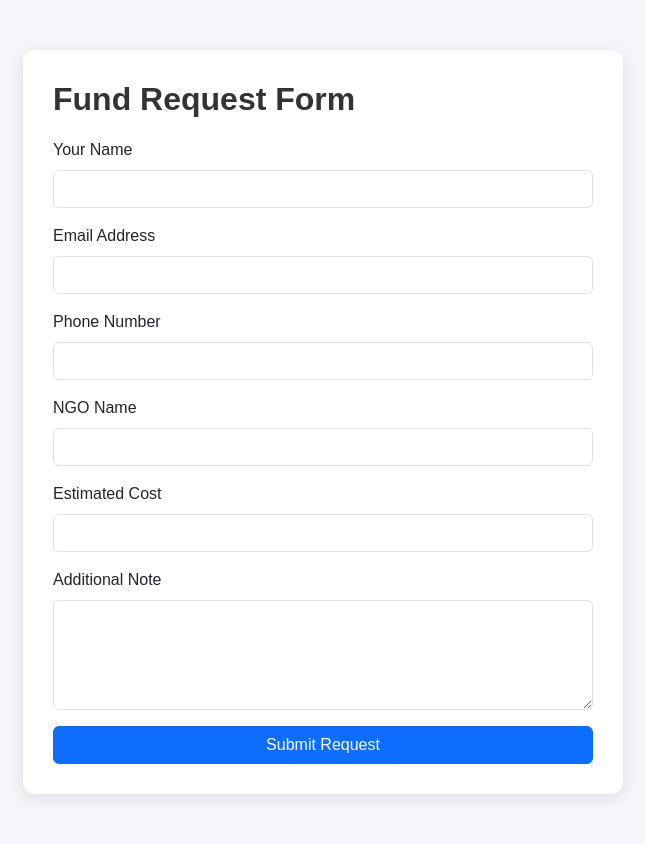
After one commit to php20type/CSR, a Laravel app: page /fund-request in a window 1280 px wide. The commit adds this page. Shown: the whole page, without its empty margins (317-962 px from the left). Run offline with Laravel 12, Linux system fonts and the light colour scheme.

Commit message:
added a fund request form

```diff
--- /dev/null
+++ b/app/Http/Controllers/NgoRequestController.php
@@ -0,0 +1,48 @@
+<?php
+
+namespace App\Http\Controllers;
+
+use App\Models\NgoRequest;
+use Illuminate\Http\Request;
+use Illuminate\Support\Facades\Mail;
+
+class NgoRequestController extends Controller
+{
+    public function create()
+    {
+        return view('ngo_requests.form');
+    }
+
+    public function store(Request $request)
+    {
+        $request->validate([
+            'name' => 'required|string|max:255',
+            'email' => 'required|email',
+            'phone' => 'required|string|max:15',
+            'ngo_name' => 'required|string|max:255',
+            'cost' => 'nullable|numeric',
+            'note' => 'nullable|string',
+        ]);
+
+        NgoRequest::create($request->all());
+
+        Mail::send('emails.fund_request', [
+            'name' => $request->name,
+            'email' => $request->email,
+            'phone' => $request->phone,
+            'ngo_name' => $request->ngo_name,
+            'cost' => $request->cost,
+            'note' => $request->note,
+        ], function ($message) {
+            $message->to(['php20.department@gmail.com', 'bde3.sxope@gmail.com', 'bde55.department@gmail.com'])
+                ->subject('🔔 New Fund Request Submitted');
+        });
+        return redirect()->back()->with('success', 'Your request has been submitted successfully!');
+    }
+
+    public function showFundRequest()
+    {
+        $requests = NgoRequest::latest()->paginate(10);
+        return view('ngo_requests.show_request', compact('requests'));
+    }
+}
--- a/resources/views/admin/sidebar.blade.php
+++ b/resources/views/admin/sidebar.blade.php
@@ -21,6 +21,12 @@
             </a>
         </li>
 
+        <li class="nav-item">
+            <a href="{{ route(name: 'fund.requests.index') }}" class="nav-link text-white">
+                <i class="fas fa-hand-holding-heart"></i> NGO Requests
+            </a>
+        </li>
+
         <!-- Show Bills -->
         <li class="nav-item">
             <a class="nav-link text-white" href="{{ route('bills.index') }}">
--- a/resources/views/home.blade.php
+++ b/resources/views/home.blade.php
@@ -22,6 +22,7 @@
         <a class="navbar-brand" href="#">NGO Finance</a>
         <div>
             <a href="{{ route('login') }}" class="btn btn-primary">Login</a>
+            <a href="{{ route('fund-request.form') }}" class="btn btn-primary">Fund Request Form</a>
             {{-- <a href="{{ route('register') }}" class="btn btn-success">Register</a> --}}
         </div>
     </nav>
@@ -30,7 +31,7 @@
     <div id="carouselExample" class="carousel slide" data-bs-ride="carousel">
         <div class="carousel-inner">
             <div class="carousel-item active">
-                <img src="{{ asset('images/slider1.png') }}" class="d-block w-100" alt="NGO 1">
+                <img src="{{ asset('images/slider1.jpg') }}" class="d-block w-100" alt="NGO 1">
             </div>
         </div>
         <button class="carousel-control-prev" type="button" data-bs-target="#carouselExample" data-bs-slide="prev">
--- /dev/null
+++ b/resources/views/ngo_requests/form.blade.php
@@ -0,0 +1,89 @@
+<!DOCTYPE html>
+<html lang="en">
+<head>
+    <meta charset="UTF-8">
+    <meta name="viewport" content="width=device-width, initial-scale=1.0">
+    <title>Fund Request Form</title>
+    <link href="https://cdn.jsdelivr.net/npm/bootstrap@5.3.2/dist/css/bootstrap.min.css" rel="stylesheet">
+    <style>
+        body {
+            background: #f4f6f9;
+            font-family: Arial, sans-serif;
+        }
+        .form-container {
+            max-width: 600px;
+            margin: 50px auto;
+            background: #fff;
+            padding: 30px;
+            border-radius: 12px;
+            box-shadow: 0 4px 15px rgba(0,0,0,0.1);
+        }
+        h2 {
+            margin-bottom: 20px;
+            font-weight: bold;
+            color: #333;
+        }
+        button {
+            width: 100%;
+            font-weight: bold;
+        }
+    </style>
+</head>
+<body>
+
+<div class="form-container">
+    <h2>Fund Request Form</h2>
+
+    @if(session('success'))
+        <div class="alert alert-success">{{ session('success') }}</div>
+    @endif
+
+    {{-- Validation Errors --}}
+    @if ($errors->any())
+        <div class="alert alert-danger">
+            <ul class="mb-0">
+                @foreach ($errors->all() as $error)
+                    <li>{{ $error }}</li>
+                @endforeach
+            </ul>
+        </div>
+    @endif
+
+    <form action="{{ route('fund-request.store') }}" method="POST">
+        @csrf
+        <div class="mb-3">
+            <label class="form-label">Your Name</label>
+            <input type="text" name="name" class="form-control" required>
+        </div>
+
+        <div class="mb-3">
+            <label class="form-label">Email Address</label>
+            <input type="email" name="email" class="form-control" required>
+        </div>
+
+        <div class="mb-3">
+            <label class="form-label">Phone Number</label>
+            <input type="text" name="phone" class="form-control" required>
+        </div>
+
+        <div class="mb-3">
+            <label class="form-label">NGO Name</label>
+            <input type="text" name="ngo_name" class="form-control" required>
+        </div>
+
+        <div class="mb-3">
+            <label class="form-label">Estimated Cost</label>
+            <input type="number" name="cost" class="form-control">
+        </div>
+
+        <div class="mb-3">
+            <label class="form-label">Additional Note</label>
+            <textarea name="note" class="form-control" rows="4"></textarea>
+        </div>
+
+        <button type="submit" class="btn btn-primary">Submit Request</button>
+    </form>
+</div>
+
+</body>
+</html>
--- a/routes/web.php
+++ b/routes/web.php
@@ -6,6 +6,8 @@ use Illuminate\Support\Facades\Route;
 use App\Http\Controllers\NGOController;
 use App\Http\Controllers\BillController;
 use App\Http\Controllers\SettingController;
+use App\Http\Controllers\NgoRequestController;
+
 
 Route::get('/', function () {
     return view('home');
@@ -46,5 +48,8 @@ Route::middleware(['auth'])->group(function () {
     Route::delete('/fund/{id}', [SettingController::class, 'destroy'])->name('fund.destroy');
 
     Route::get('/send-test-mail', [SettingController::class, 'sendTestMail']);
+    Route::get('/admin/ngo-requests', [NgoRequestController::class, 'showFundRequest'])->name('fund.requests.index');
 
 });
+Route::get('/fund-request', [NgoRequestController::class, 'create'])->name('fund-request.form');
+Route::post('/fund-request-post', [NgoRequestController::class, 'store'])->name('fund-request.store');
```
Also changed, not shown: app/Models/NgoRequest.php (added, +17 -0 lines), resources/views/emails/fund_request.blade.php (added, +21 -0 lines), resources/views/ngo_requests/show_request.blade.php (added, +34 -0 lines), database/migrations/2025_09_02_120130_create_ngo_requests_table.php (added), public/images/slider1.jpg (added), public/images/slider5.png (renamed from public/images/slider1.png).
